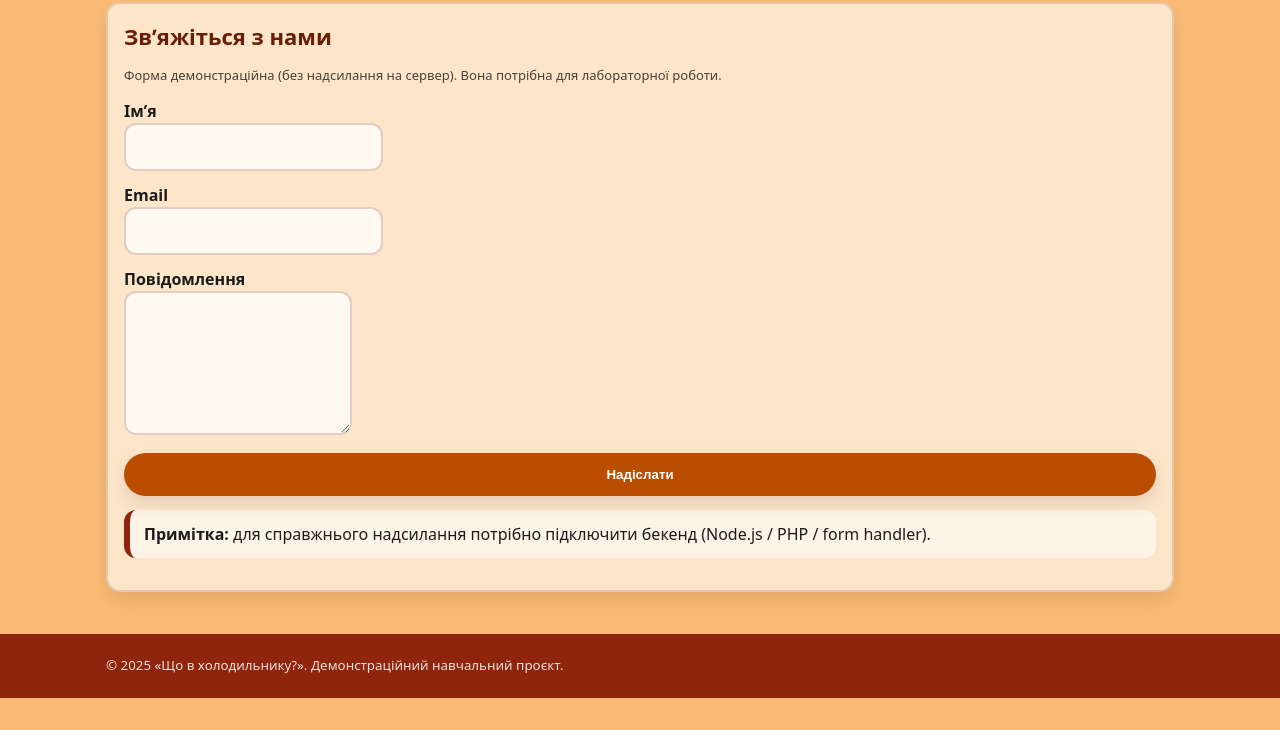
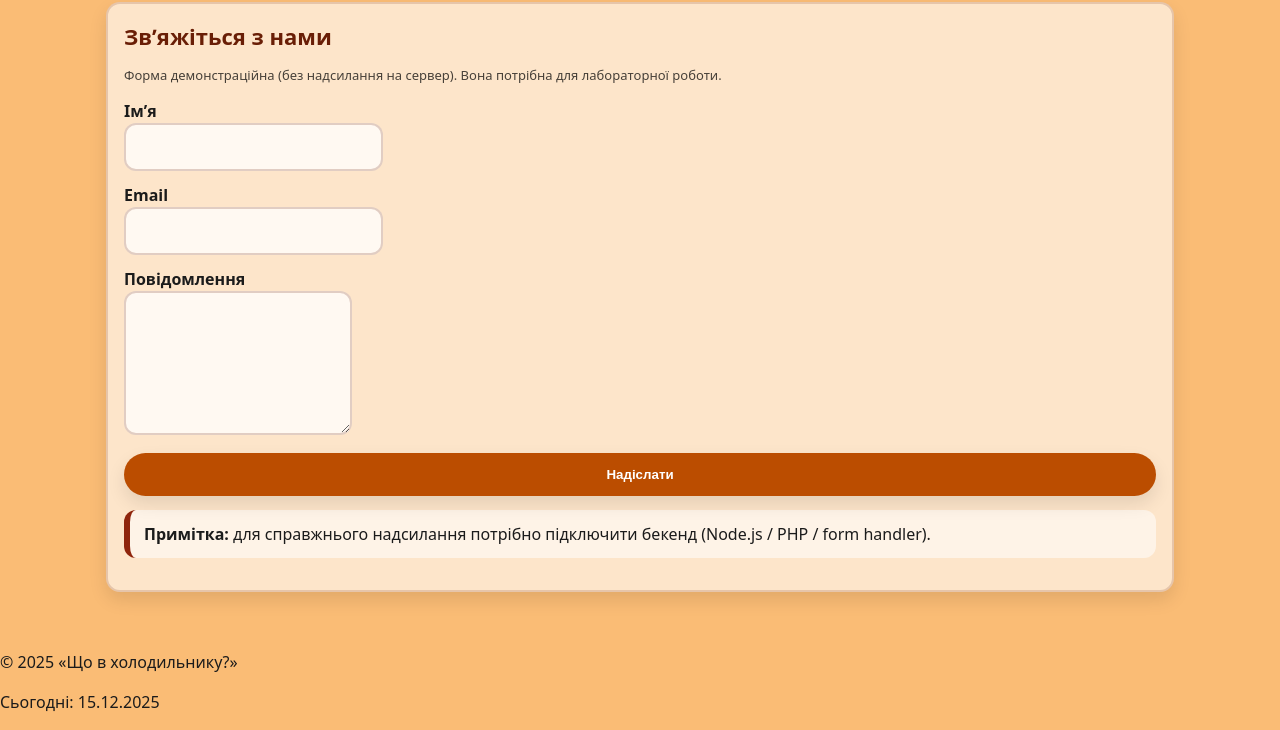
Before and after one commit to gajdajviktoria223-ctrl/-_2, a plain HTML site: page what-in-fridge/contacts.html in a window 1280 px wide. Shown: the part 163-893 px from the top of the page. Before the commit the page ends 861 px from the top, so only its background shows below. Drawn offline with Linux system fonts and the light colour scheme.

Commit message:
Update contacts.html

```diff
--- a/what-in-fridge/contacts.html
+++ b/what-in-fridge/contacts.html
@@ -86,13 +86,9 @@
     </section>
   </div>
 </main>
-  <footer class="site-footer">
-    <div class="container">
-      <small>
-        &copy; 2025 «Що в холодильнику?». Демонстраційний навчальний проєкт.
-        <span class="visually-hidden">Кінець сторінки.</span>
-      </small>
-    </div>
+   <footer class="footer">
+  <p>© <span id="year"></span> «Що в холодильнику?»</p>
+  <p class="footer-date">Сьогодні: <span id="currentDate"></span></p>
   </footer>
   <script src="js/script.js" defer></script>
 <svg xmlns="http://www.w3.org/2000/svg" style="display:none">
```
